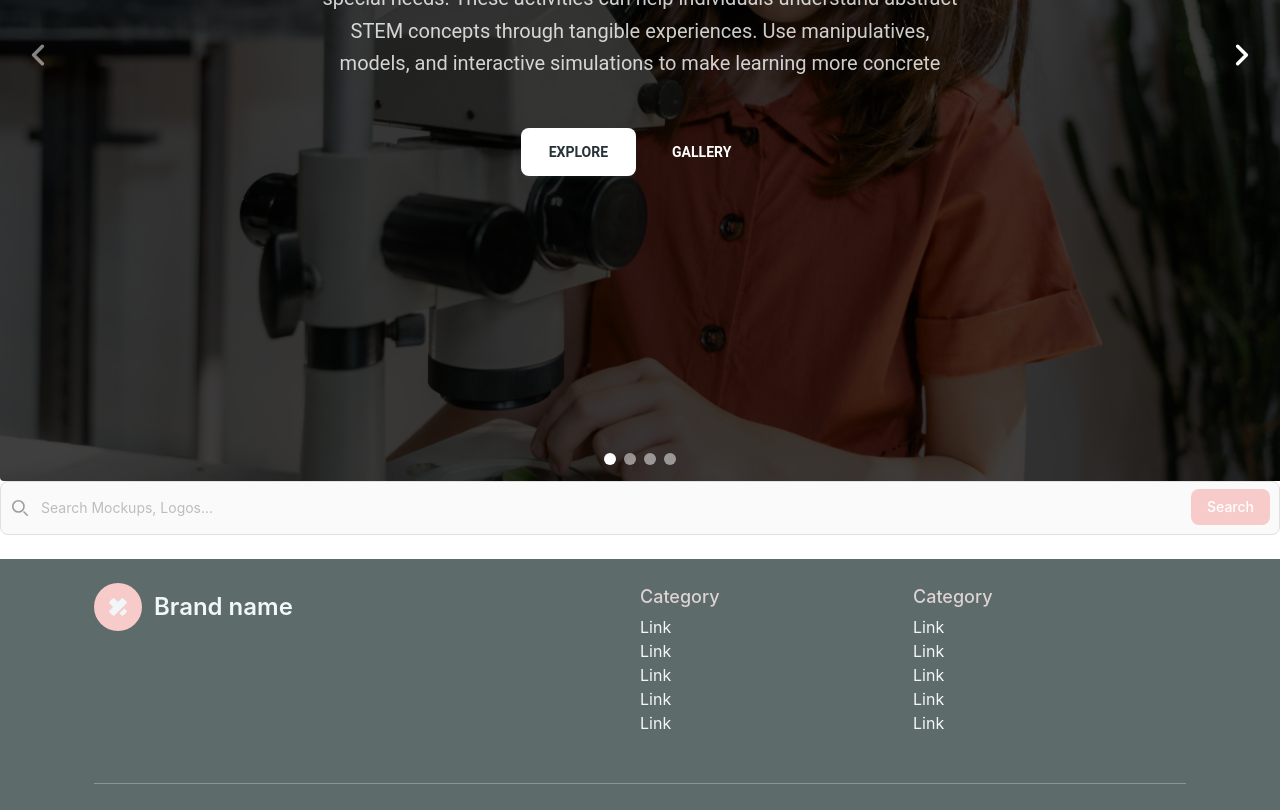
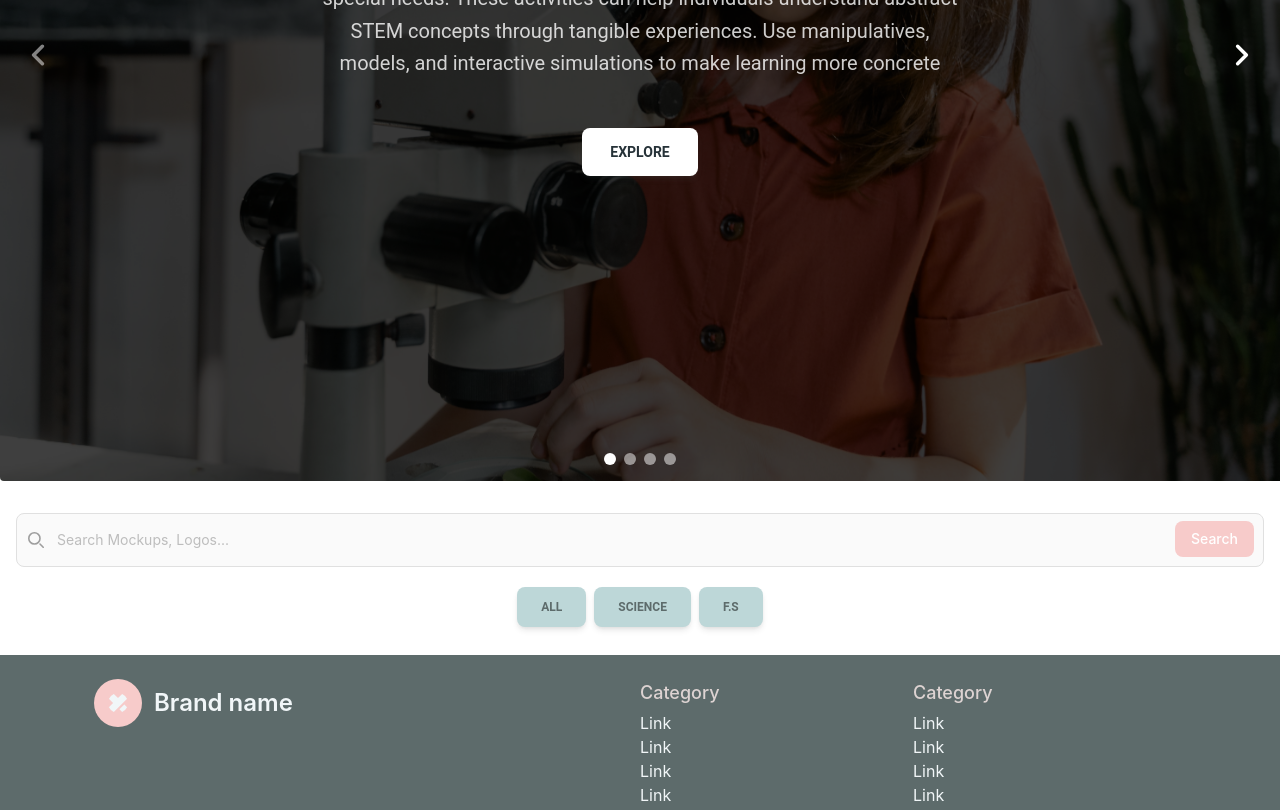
Before and after one commit to HabibaAbouelyazeed/inclusive-creators, a React (Vite) app: page /courses in a window 1280 px wide. Shown: the part 500-1310 px from the top of the page. Built offline with nearby package versions, Linux system fonts and the light colour scheme.

Commit message:
creating form buttons

```diff
--- /dev/null
+++ b/src/components/Buttons.jsx
@@ -0,0 +1,10 @@
+/* eslint-disable react/prop-types */
+import { Button } from "@material-tailwind/react";
+
+export function ButtonDefault({ Name, onclick, classname }) {
+  return (
+    <Button onClick={onclick} className={classname}>
+      {Name}
+    </Button>
+  );
+}
--- a/src/components/Courses/Carroussel.jsx
+++ b/src/components/Courses/Carroussel.jsx
@@ -1,15 +1,8 @@
 import { Carousel, Typography, Button } from "@material-tailwind/react";
 
 export function CarouselWithContent() {
-  const godown = () => {
-    window.scrollTo({
-      left: 12,
-      top: 12,
-      behavior: "smooth",
-    });
-  };
   return (
-    <Carousel className="rounded-l">
+    <Carousel className="rounded-l ">
       <div className="relative h-full w-full">
         <img
           src="../assets/1.jpg"
@@ -37,9 +30,6 @@ export function CarouselWithContent() {
             <div className="flex justify-center gap-2">
               <Button size="lg" color="white">
                 Explore
-              </Button>
-              <Button size="lg" color="white" variant="text">
-                Gallery
               </Button>
             </div>
           </div>
@@ -75,9 +65,6 @@ export function CarouselWithContent() {
               <Button size="lg" color="white">
                 Explore
               </Button>
-              <Button size="lg" color="white" variant="text">
-                Gallery
-              </Button>
             </div>
           </div>
         </div>
@@ -110,9 +97,6 @@ export function CarouselWithContent() {
             <div className="flex gap-2 justify-center">
               <Button size="lg" color="white">
                 Explore
-              </Button>
-              <Button size="lg" color="white" variant="text">
-                Gallery
               </Button>
             </div>
           </div>
@@ -153,9 +137,6 @@ export function CarouselWithContent() {
               >
                 Explore
               </Button>
-              <Button size="lg" color="white" variant="text">
-                Gallery
-              </Button>
             </div>
           </div>
         </div>
--- a/src/components/Courses/Coursesinput.jsx
+++ b/src/components/Courses/Coursesinput.jsx
@@ -1,10 +1,12 @@
+import { ButtonDefault } from "../Buttons";
+
 const Coursesinput = () => {
   return (
     <div>
-      <form>
+      <form className="mt-4 p-4">
         <label
           htmlFor="default-search"
-          className="mb-2 text-sm font-medium text-gray-900 sr-only dark:text-white"
+          className="mb-2 text-sm font-medium text-gray-900 sr-only dark:text-white "
         >
           Search
         </label>
@@ -41,6 +43,31 @@ const Coursesinput = () => {
           </button>
         </div>
       </form>
+      <div className="row">
+        <div className="col-lg-3">
+          <ButtonDefault
+            onclick={() => {
+              filterbyAll;
+            }}
+            Name="all"
+            classname="m-1 text-olive bg-tealGrey"
+          />
+          <ButtonDefault
+            onclick={() => {
+              filterbyAll;
+            }}
+            Name="Science"
+            classname="m-1 text-olive bg-tealGrey"
+          />
+          <ButtonDefault
+            onclick={() => {
+              filterbyAll;
+            }}
+            Name="F.S"
+            classname="m-1 text-olive bg-tealGrey"
+          />
+        </div>
+      </div>
     </div>
   );
 };
```
Also changed, not shown: src/components/Footer.jsx (+36 -20 lines).
